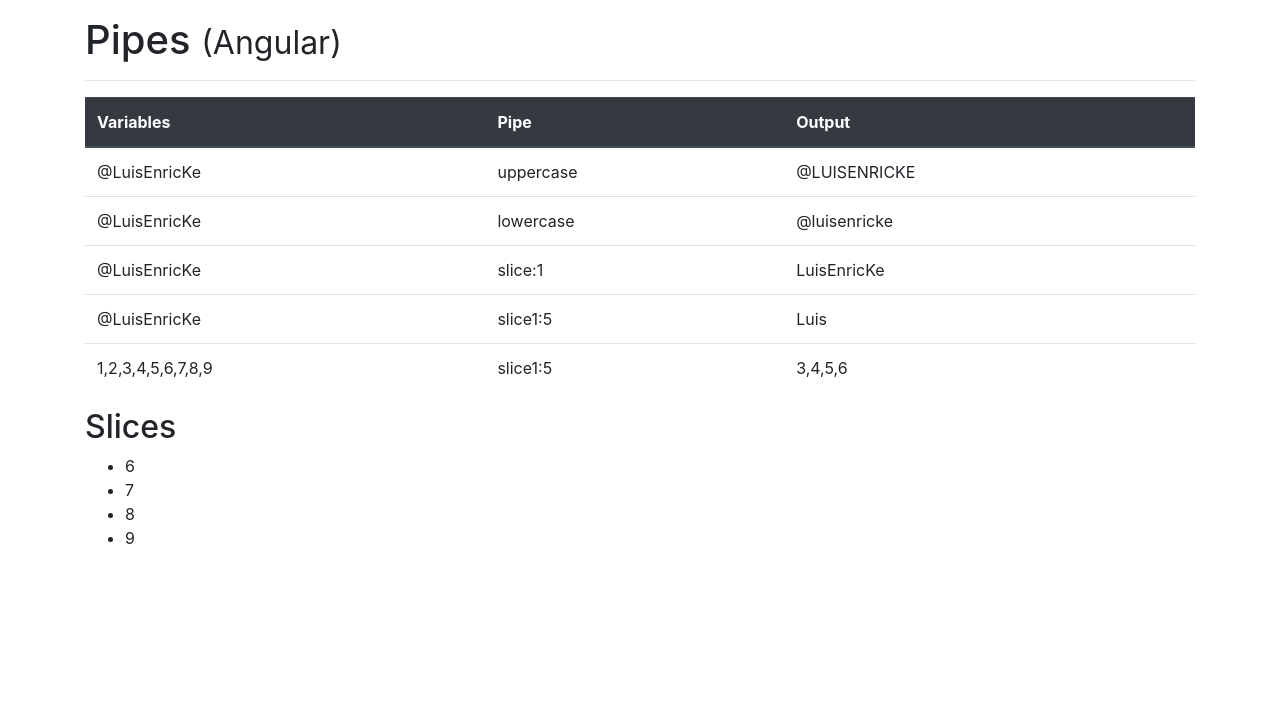
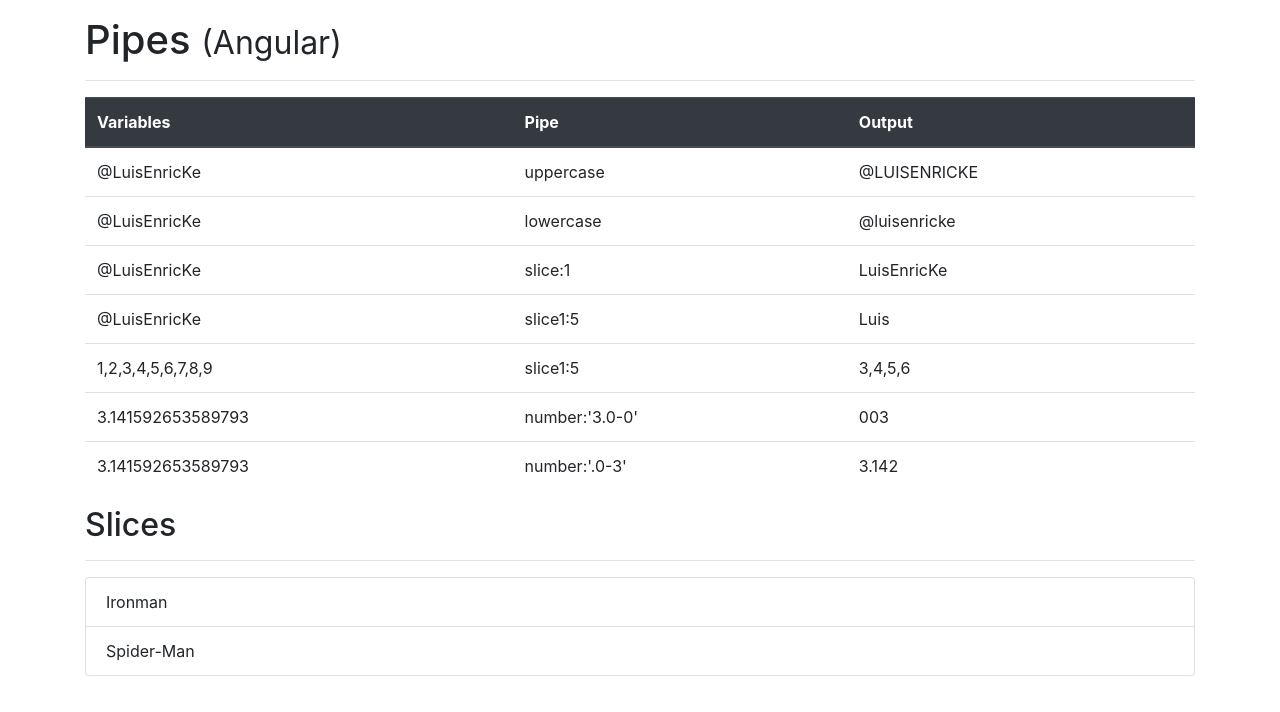
Before and after one commit to luisenricke/AngularLearning, an Angular app: page / in a window 1280 px wide. Shown: the top 712 px of the page. Built offline with nearby package versions, Linux system fonts and the light colour scheme.

Commit message:
pipes: number

```diff
--- a/src/app/app.component.html
+++ b/src/app/app.component.html
@@ -44,15 +44,26 @@
           <td>{{ numbers | slice:2:6 }}</td>
         </tr>
 
+        <tr>
+          <td>{{ PI }}</td>
+          <td>number:'3.0-0'</td>
+          <td>{{ PI | number:'3.0-0' }}</td>
+        </tr>
+
+        <tr>
+          <td>{{ PI }}</td>
+          <td>number:'.0-3'</td>
+          <td>{{ PI | number:'.0-3' }}</td>
+        </tr>
+
       </tbody>
     </table>
 
-    <h2>Slices</h2>
-    <ul>
-      <li *ngFor="let number of numbers | slice:5:20">{{ number }}</li>
-    </ul>
+  </div>
+</div>
 
-  </div>
-
-
-</div>
+<h2>Slices</h2>
+<hr>
+<ul class="list-group">
+  <li *ngFor="let hero of heros | slice:0:2" class="list-group-item">{{ hero }}</li>
+</ul>
--- a/src/app/app.component.ts
+++ b/src/app/app.component.ts
@@ -9,4 +9,6 @@ export class AppComponent {
 
   username: string = '@LuisEnricKe';
   numbers: number[] = [1,2,3,4,5,6,7,8,9];
+  heros: string[] = ['Ironman', 'Spider-Man', 'Thor', 'Groot', 'Black Widow'];
+  PI: number = Math.PI;
 }
```
